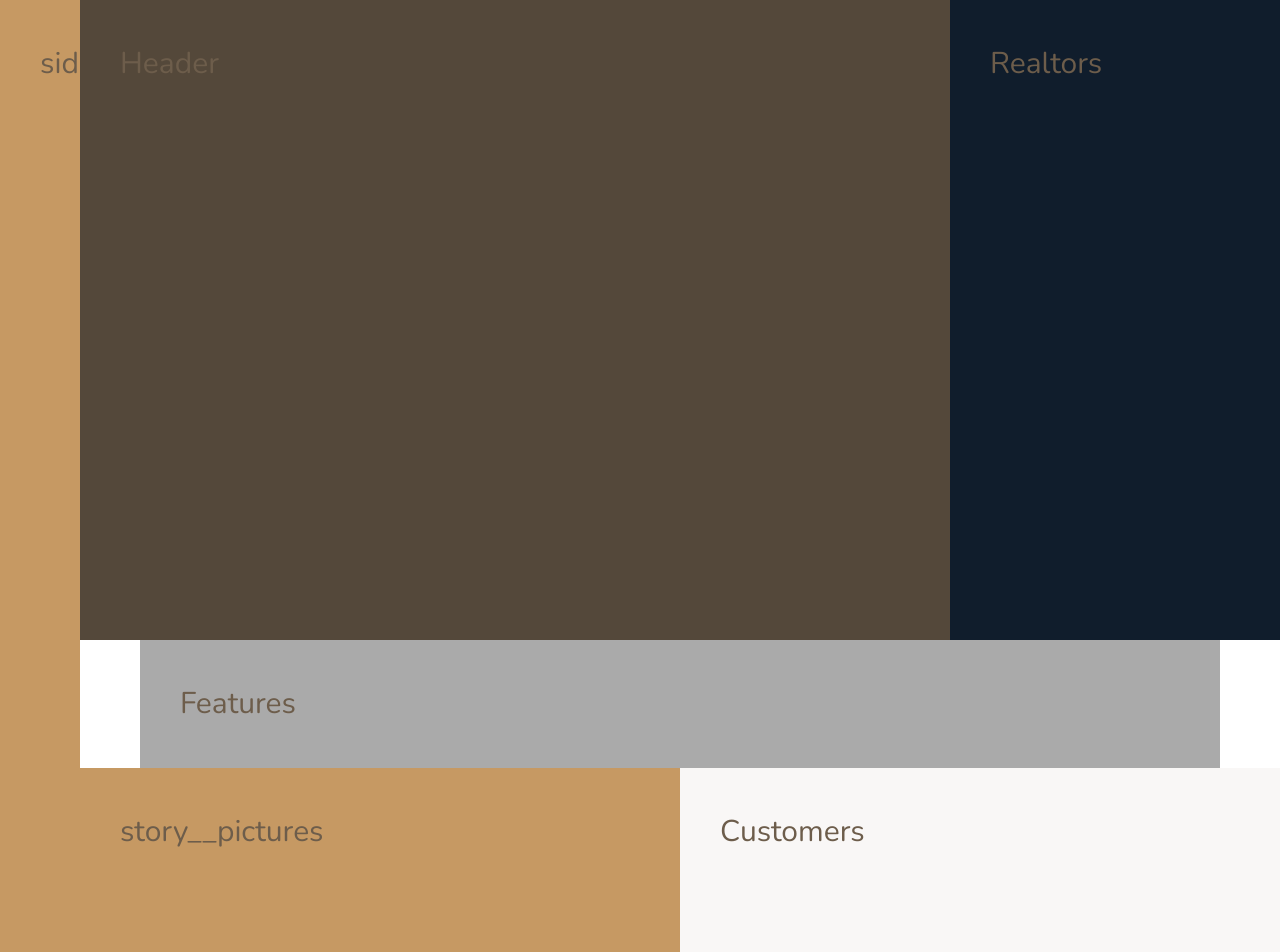
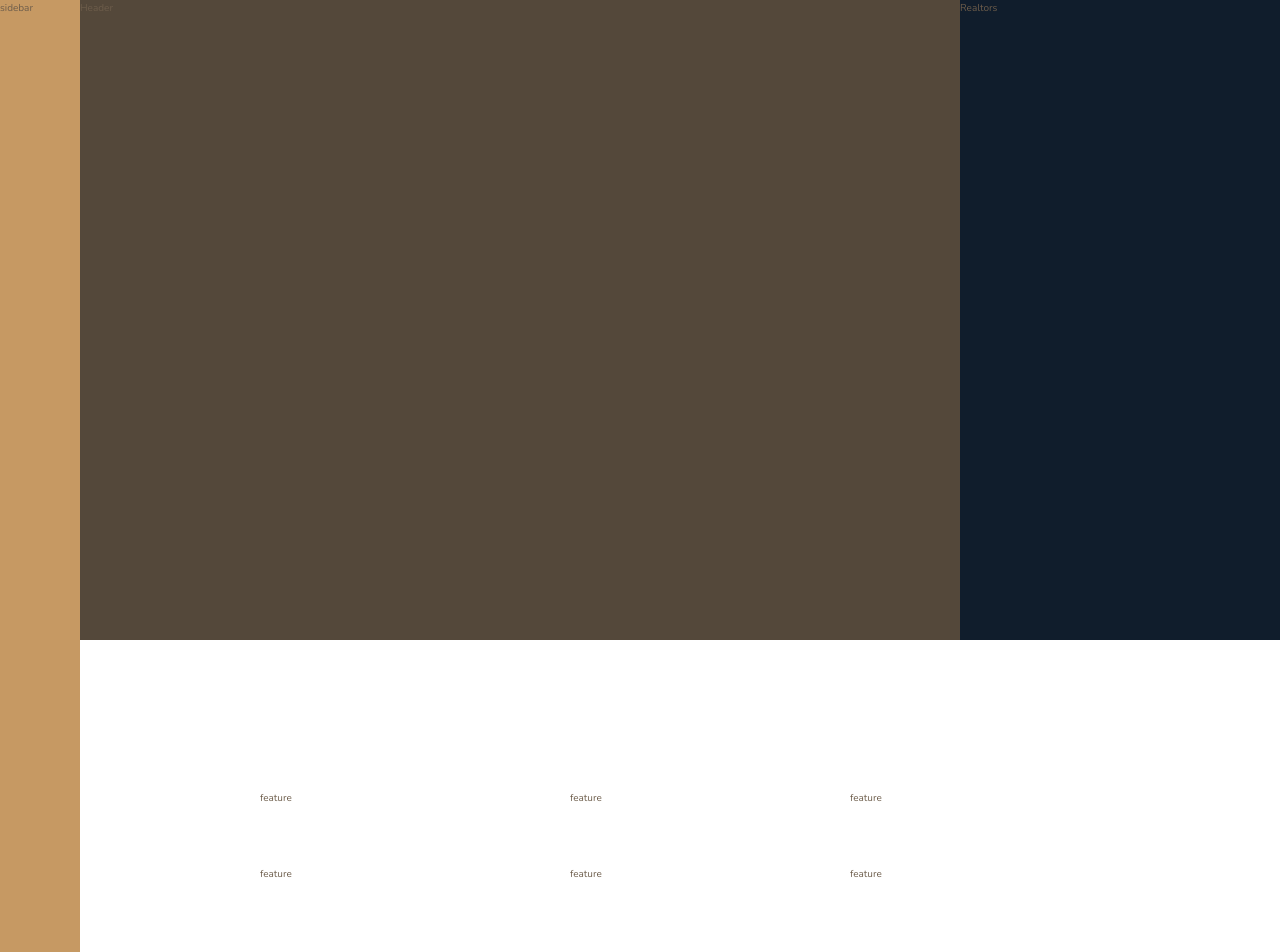
Before and after one commit to tasosbeast/meet-landing-page, a React (Vite) app: page / in a window 1280 px wide. Shown: the top 952 px of the page. Built offline with nearby package versions, Linux system fonts and the light colour scheme.

Commit message:
feat: implement feature items display and enhance grid layout

```diff
--- a/src/components/Features.jsx
+++ b/src/components/Features.jsx
@@ -1,10 +1,58 @@
 import React from "react";
 import "./_Features.scss";
 
+// Feature item component
+const FeatureItem = ({ icon, title, description, index }) => {
+  return <div className="feature">feature {index}</div>;
+};
+
 const Features = () => {
+  // Feature data
+  const featureItems = [
+    {
+      icon: "/src/assets/built-for-modern-use.svg", // Update with your actual icon path
+      title: "Built for modern use",
+      description: "Smarter meetings, all in one place",
+    },
+    {
+      icon: "/src/assets/easy-to-implement.svg", // Update with your actual icon path
+      title: "Easy to implement",
+      description: "No complicated setup required, simply plug in and go",
+    },
+    {
+      icon: "/src/assets/encrypted.svg", // Update with your actual icon path
+      title: "State-of-the-art encryption",
+      description: "Your data is secured and encrypted end-to-end",
+    },
+    {
+      icon: "/src/assets/meeting-settings.svg", // Update with your actual icon path
+      title: "Customizable meeting settings",
+      description: "Adjust parameters and settings to fit your needs",
+    },
+    {
+      icon: "/src/assets/fast-connection.svg", // Update with your actual icon path
+      title: "Fast connection",
+      description: "Low latency for real-time communication",
+    },
+    {
+      icon: "/src/assets/screen-sharing.svg", // Update with your actual icon path
+      title: "Screen sharing",
+      description: "Share your screen for more effective communication",
+    },
+  ];
+
   return (
     <section className="features">
-      <div className="features__content">Features</div>
+      <div className="features__wrapper">
+        {featureItems.map((feature, index) => (
+          <FeatureItem
+            key={index + 1}
+            icon={feature.icon}
+            title={feature.title}
+            description={feature.description}
+          />
+        ))}
+      </div>
     </section>
   );
 };
--- a/src/components/_Features.scss
+++ b/src/components/_Features.scss
@@ -1,6 +1,23 @@
 @use "../abstracts/variables" as *;
 
 .features {
-  background-color: $color-grey-light-2;
   grid-column: center-start / center-end;
+  margin: 15rem 0;
+  display: grid;
+  grid-template-columns: subgrid;
+
+  &__wrapper {
+    // This spans from the second column to the second-to-last column
+    // of the parent's "center" section (which has 8 columns)
+    grid-column: col-start 2 / col-end 7;
+
+    // Create the actual grid for the features
+    display: grid;
+    grid-template-columns: subgrid;
+    gap: 6rem;
+  }
 }
+
+.feature {
+  grid-column: span 2;
+}
--- a/src/layout/grid.scss
+++ b/src/layout/grid.scss
@@ -6,9 +6,4 @@
     [center-start] repeat(8, [col-start] minmax(min-content, 14rem) [col-end])
     [center-end]
     minmax(6rem, 1fr) [full-end];
-
-  & > * {
-    padding: 40px;
-    font-size: 3rem;
-  }
 }
```
